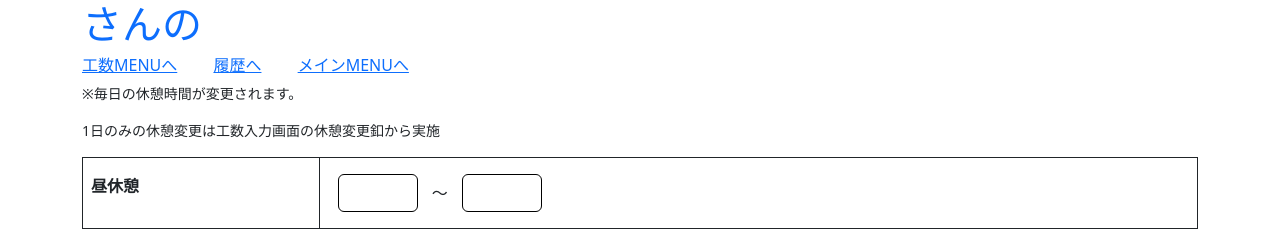
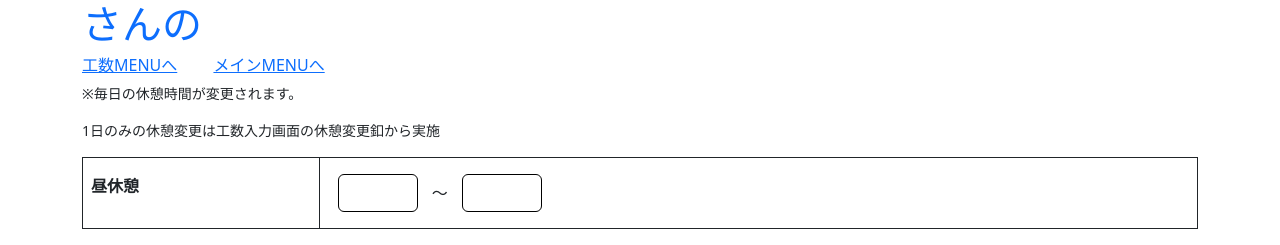
Before and after one commit to nomura-shokki/hozen-kosu-React, a Django app: template kosu/templates/kosu/input.html in a window 1280 px wide. Shown: the top 245 px of the page. Run offline with Django 5.2, Linux system fonts and the light colour scheme; the template is opened without the code that fills it, so the values that code supplies are empty; some libraries are stand-ins or nearby versions.

Commit message:
時計修正55

```diff
--- a/kosu/templates/kosu/input.html
+++ b/kosu/templates/kosu/input.html
@@ -14,16 +14,10 @@
 </head>
 <body class="container">
   <h1 class="display-6 text-primary">{{member_obj.name}}さんの{{title}}</h1>
-  <div class="number-input-group">
-    <p class="h6 no-wrap">
-      <a href="{% url 'kosu_main' %}">工数MENUへ</a>
-      <a href="{% url 'kosu_list' 1 %}">履歴へ</a>
-      {% if obj_link == True %}
-        <a href="{% url 'detail' obj_get.id %}">工数編集</a>
-      {% endif %}
-      <a href="{% url 'main' %}">メインMENUへ</a>
-    </p>
-  </div>
+  <p class="h6 no-wrap">
+    <a href="{% url 'kosu_main' %}" >工数MENUへ</a>
+    <a href="{% url 'main' %}">メインMENUへ</a>
+  </p>
   {% for message in messages %}
   <div {% if message.tags %}class="{{ message.tags }}"{% endif %}>
     <p  class="text-danger">
```
